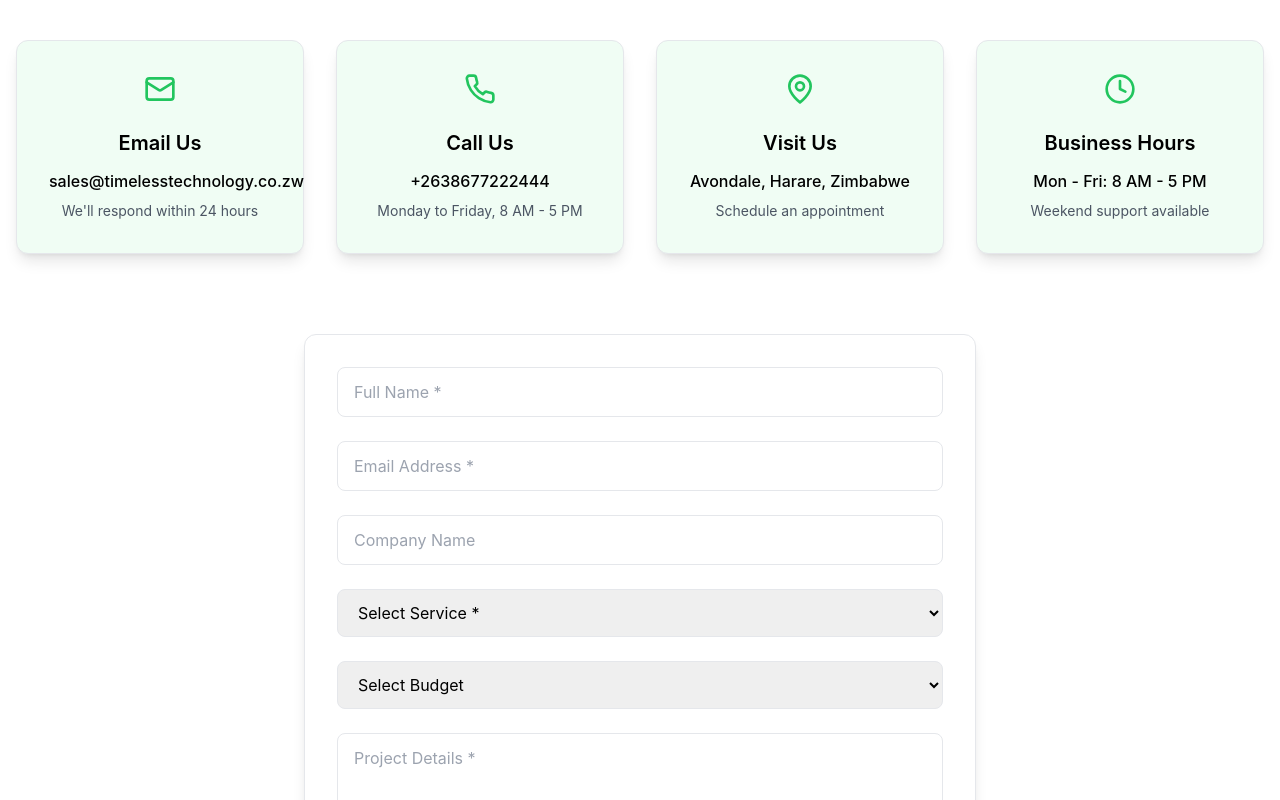
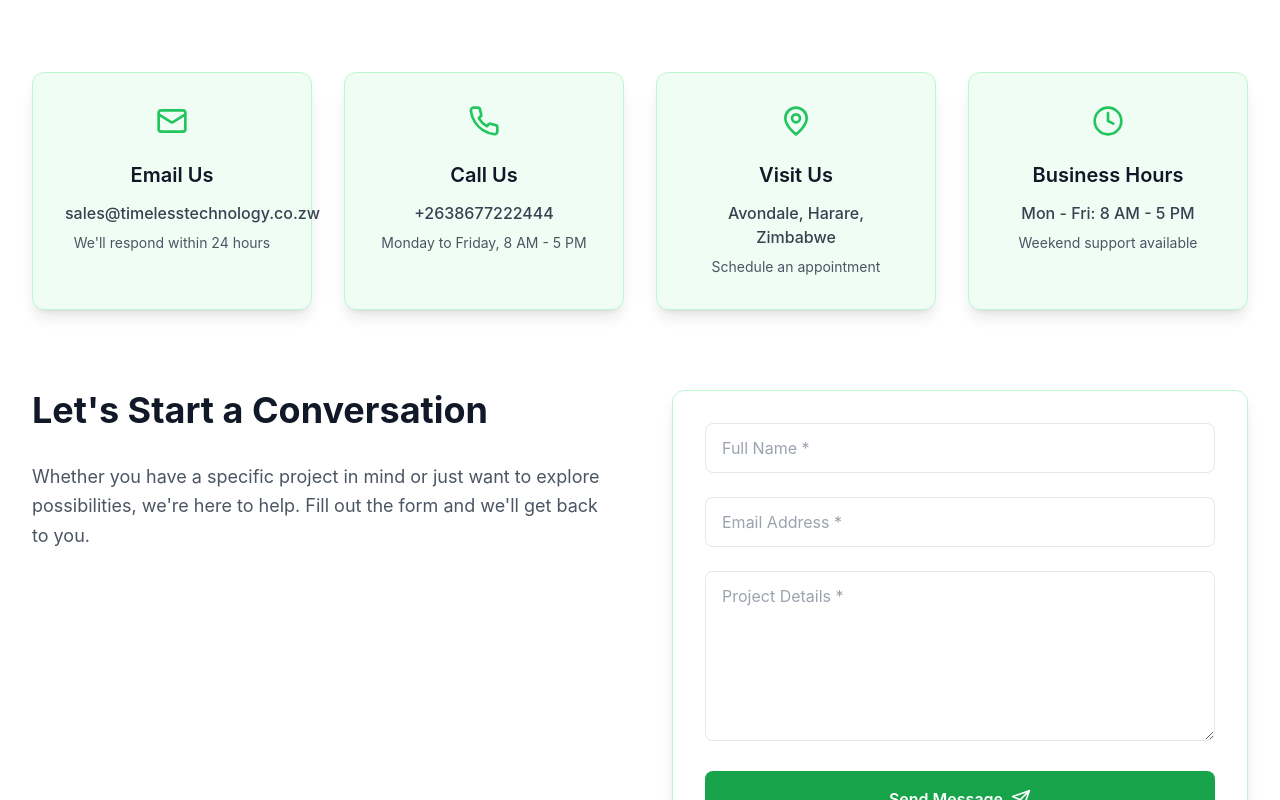
Before and after one commit to ESK07/TimelessTechnologyFull, a React (Vite) app: page /contact in a window 1280 px wide. Shown: the part 380-1180 px from the top of the page. Built offline with nearby package versions, Linux system fonts and the light colour scheme.

Commit message:
Updated project files

```diff
--- a/src/pages/Contact.tsx
+++ b/src/pages/Contact.tsx
@@ -26,14 +26,14 @@ const Contact = () => {
     });
   };
 
-  const handleSubmit = async (e: React.FormEvent) => {
+  const handleSubmit = async (e: React.FormEvent<HTMLFormElement>) => {
     e.preventDefault();
     setIsLoading(true);
 
     try {
       await emailjs.send(
-        import.meta.env.VITE_EMAIL_SERVICE_ID,
-        import.meta.env.VITE_EMAIL_TEMPLATE_ID,
+        import.meta.env.VITE_EMAIL_SERVICE_ID as string,
+        import.meta.env.VITE_EMAIL_TEMPLATE_ID as string,
         {
           name: formData.name,
           email: formData.email,
@@ -42,10 +42,14 @@ const Contact = () => {
           budget: formData.budget,
           message: formData.message,
         },
-        import.meta.env.VITE_EMAIL_PUBLIC_KEY
+        import.meta.env.VITE_EMAIL_PUBLIC_KEY as string
       );
 
       setIsSubmitted(true);
+
+      setTimeout(() => {
+        setIsSubmitted(false);
+      }, 3000);
 
       setFormData({
         name: '',
@@ -124,113 +128,97 @@ const Contact = () => {
 
   return (
     <div className="pt-16">
-      <section className="py-20 bg-gradient-to-br from-green-600 via-emerald-500 to-green-700 text-center text-white">
-        <h1 className="text-4xl md:text-6xl font-bold mb-6">Get In Touch</h1>
-        <p className="text-xl md:text-2xl max-w-4xl mx-auto">
-          Ready to start your next project? We'd love to hear from you.
+
+      {/* Hero Section */}
+      <section className="py-20 bg-gradient-to-br from-green-600 via-emerald-500 to-green-700">
+        <div className="max-w-7xl mx-auto px-4 sm:px-6 lg:px-8 text-center">
+          <h1 className="text-4xl md:text-6xl font-bold text-white mb-6">
+            Get In Touch
+          </h1>
+          <p className="text-xl md:text-2xl text-gray-300 max-w-4xl mx-auto leading-relaxed">
+            Ready to start your next project? We'd love to hear from you and discuss how we can help.
           </p>
+        </div>
       </section>
 
-      <section className="py-20 bg-white dark:bg-gray-900">
-        <div className="max-w-7xl mx-auto px-4">
+      {/* Contact Section */}
+      <section className="py-20 bg-white dark:bg-gray-900 transition-colors duration-200">
+        <div className="max-w-7xl mx-auto px-4 sm:px-6 lg:px-8">
 
-          {/* Contact Cards */}
+          {/* Contact Info Cards */}
           <motion.div
             variants={staggerContainer}
             initial="hidden"
             whileInView="visible"
-            viewport={{ once: true }}
+            viewport={{ once: true, amount: 0.2 }}
             className="grid grid-cols-1 md:grid-cols-2 lg:grid-cols-4 gap-8 mb-20"
           >
             {contactInfo.map((info, index) => (
               <motion.div
                 key={index}
                 variants={fadeUp}
-                whileHover={{ scale: 1.05 }}
-                className="bg-green-50 dark:bg-gray-800 border rounded-xl p-8 text-center shadow-lg"
+                whileHover={{ scale: 1.05, y: -5 }}
+                className="bg-green-50 dark:bg-gray-800 backdrop-blur-sm border border-green-200 dark:border-gray-700 rounded-xl p-8 text-center hover:bg-green-100 dark:hover:bg-gray-700 transition-all duration-300 group shadow-lg hover:shadow-xl"
               >
-                <div className="mb-6 flex justify-center">
+                <div className="mb-6 flex justify-center group-hover:scale-110 transition-transform duration-300">
                   {info.icon}
                 </div>
-                <h3 className="text-xl font-semibold mb-3">{info.title}</h3>
-                <p className="font-medium mb-2">{info.details}</p>
-                <p className="text-sm text-gray-600 dark:text-gray-400">
+                <h3 className="text-xl font-semibold text-gray-900 dark:text-white mb-3">
+                  {info.title}
+                </h3>
+                <p className="text-gray-700 dark:text-gray-300 font-medium mb-2">
+                  {info.details}
+                </p>
+                <p className="text-gray-600 dark:text-gray-400 text-sm">
                   {info.subdescription}
                 </p>
               </motion.div>
             ))}
           </motion.div>
 
-          {/* Form */}
-          <div className="max-w-2xl mx-auto bg-white dark:bg-gray-800 border rounded-xl p-8 shadow-lg">
+          {/* Contact Form Layout */}
+          <div className="grid grid-cols-1 lg:grid-cols-2 gap-16">
+
+            <div>
+              <h2 className="text-4xl font-bold text-gray-900 dark:text-white mb-8">
+                Let's Start a Conversation
+              </h2>
+              <p className="text-lg text-gray-600 dark:text-gray-300 mb-8 leading-relaxed">
+                Whether you have a specific project in mind or just want to explore possibilities,
+                we're here to help. Fill out the form and we'll get back to you.
+              </p>
+            </div>
+
+            <div className="bg-white dark:bg-gray-800 border border-green-200 dark:border-gray-700 rounded-xl p-8 shadow-lg">
               <form onSubmit={handleSubmit} className="space-y-6">
 
                 <input
                   type="text"
                   name="name"
-                placeholder="Full Name *"
                   value={formData.name}
                   onChange={handleChange}
                   required
+                  placeholder="Full Name *"
                   className="w-full border rounded-lg px-4 py-3"
                 />
 
                 <input
                   type="email"
                   name="email"
-                placeholder="Email Address *"
                   value={formData.email}
                   onChange={handleChange}
                   required
+                  placeholder="Email Address *"
                   className="w-full border rounded-lg px-4 py-3"
                 />
 
-              <input
-                type="text"
-                name="company"
-                placeholder="Company Name"
-                value={formData.company}
-                onChange={handleChange}
-                className="w-full border rounded-lg px-4 py-3"
-              />
-
-              <select
-                name="service"
-                value={formData.service}
-                onChange={handleChange}
-                required
-                className="w-full border rounded-lg px-4 py-3"
-              >
-                <option value="">Select Service *</option>
-                <option value="web">Web Development</option>
-                <option value="mobile">Mobile Applications</option>
-                <option value="cloud">Cloud Solutions</option>
-                <option value="ai">AI Integration</option>
-                <option value="database">Database Solutions</option>
-                <option value="security">Cybersecurity</option>
-              </select>
-
-              <select
-                name="budget"
-                value={formData.budget}
-                onChange={handleChange}
-                className="w-full border rounded-lg px-4 py-3"
-              >
-                <option value="">Select Budget</option>
-                <option value="under-5k">Under $5,000</option>
-                <option value="5k-15k">$5,000 - $15,000</option>
-                <option value="15k-50k">$15,000 - $50,000</option>
-                <option value="50k-plus">$50,000+</option>
-                <option value="discuss">Let's discuss</option>
-              </select>
-
                 <textarea
                   name="message"
-                rows={6}
-                placeholder="Project Details *"
                   value={formData.message}
                   onChange={handleChange}
                   required
+                  rows={6}
+                  placeholder="Project Details *"
                   className="w-full border rounded-lg px-4 py-3"
                 />
 
@@ -239,7 +227,9 @@ const Contact = () => {
                   disabled={isLoading}
                   whileHover={{ scale: isLoading ? 1 : 1.02 }}
                   whileTap={{ scale: isLoading ? 1 : 0.98 }}
-                className={`w-full py-4 rounded-lg font-semibold transition-all flex items-center justify-center space-x-2 ${
+                  transition={{ duration: 0.2 }}
+
+                  className={`w-full py-4 rounded-lg font-semibold flex items-center justify-center space-x-2 ${
                     isLoading
                       ? 'bg-gray-400 cursor-not-allowed'
                       : 'bg-green-600 hover:bg-green-700 text-white'
@@ -257,6 +247,8 @@ const Contact = () => {
 
               </form>
             </div>
+
+          </div>
         </div>
       </section>
     </div>
```
Lines whose indentation alone changed are shown as unchanged.
